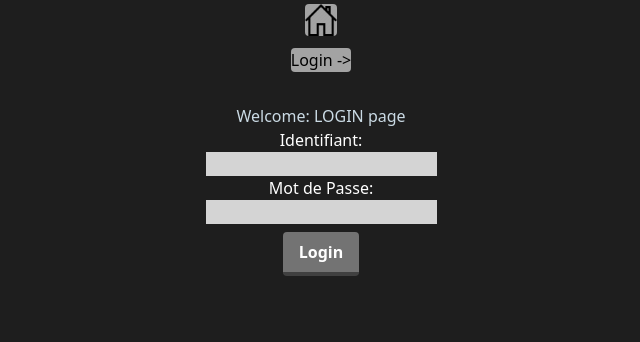
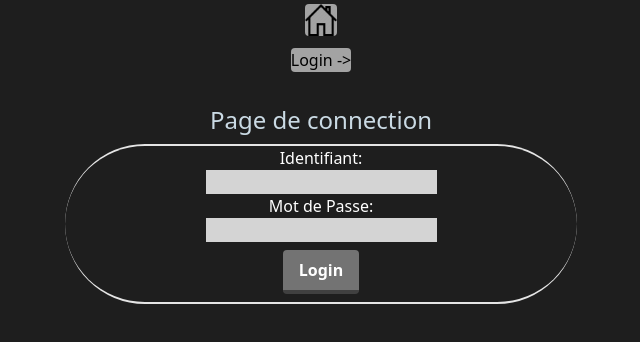
Before and after one commit to FestiveTree/AppliTodo, a Vue app in the folder appli_todo/: page /login in a window 1280 px wide. Shown: the top 342 px of the page, without its empty margins (319-959 px from the left). Built offline with nearby package versions, Linux system fonts and the light colour scheme; no server answers.

Commit message:
mini chnage

```diff
--- a/appli_todo/src/views/Login.vue
+++ b/appli_todo/src/views/Login.vue
@@ -1,7 +1,7 @@
 <template>
   <div class="my-6 text-center">
-    <h2>Welcome: LOGIN page</h2>
-    <div class="flex flex-col items-center rounded-full mx-96 ">
+    <h2 class="text-2xl my-2">Page de connection</h2>
+    <div class="flex flex-col items-center rounded-full mx-96 border-b-2 border-t-2">
       <div class="z-10">
         <p>Identifiant:</p>
         <input class="bg-gray-300 focus:bg-white" v-model="inputUsername" id="user"/>
```
